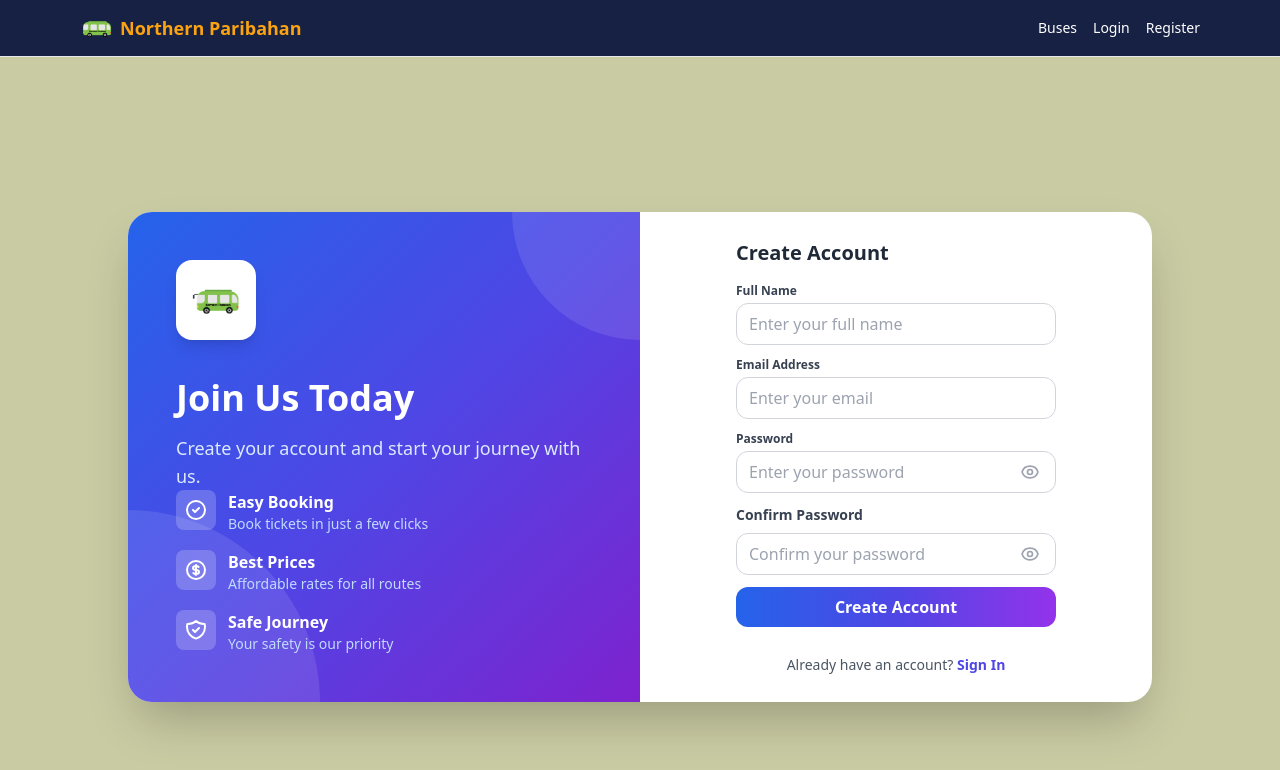
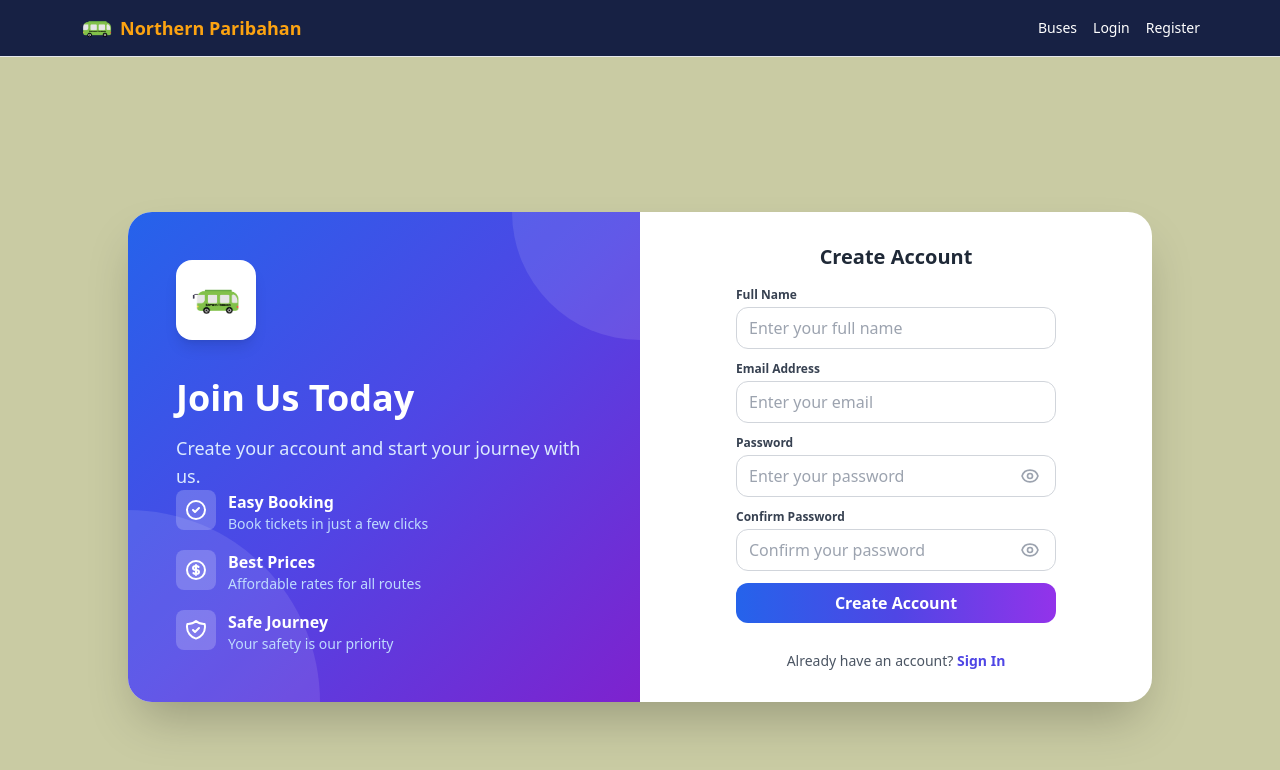
Before and after one commit to uzicodes/Northern-Paribahan, a Next.js app in the folder frontend/: page /register in a window 1280 px wide. Shown: the top 770 px of the page. Built offline with nearby package versions, Linux system fonts and the light colour scheme.

Commit message:
scaling the form

```diff
--- a/frontend/app/register/page.tsx
+++ b/frontend/app/register/page.tsx
@@ -96,7 +96,7 @@ export default function RegisterPage() {
               </div>
             </div>
 
-            <h1 className="text-xl font-bold text-gray-800 mb-1">Create Account</h1>
+            <h1 className="text-xl font-bold text-gray-800 mb-1 text-center">Create Account</h1>
             <p className="text-gray-600 mb-4 text-sm"></p>
 
             <form onSubmit={handleSubmit} className="space-y-3">
@@ -168,7 +168,7 @@ export default function RegisterPage() {
 
               {/* Confirm Password Input */}
               <div>
-                <label htmlFor="confirmPassword" className="block text-sm font-semibold text-gray-700 mb-2">
+                <label htmlFor="confirmPassword" className="block text-xs font-semibold text-gray-700 mb-1">
                   Confirm Password
                 </label>
                 <div className="relative">
```
